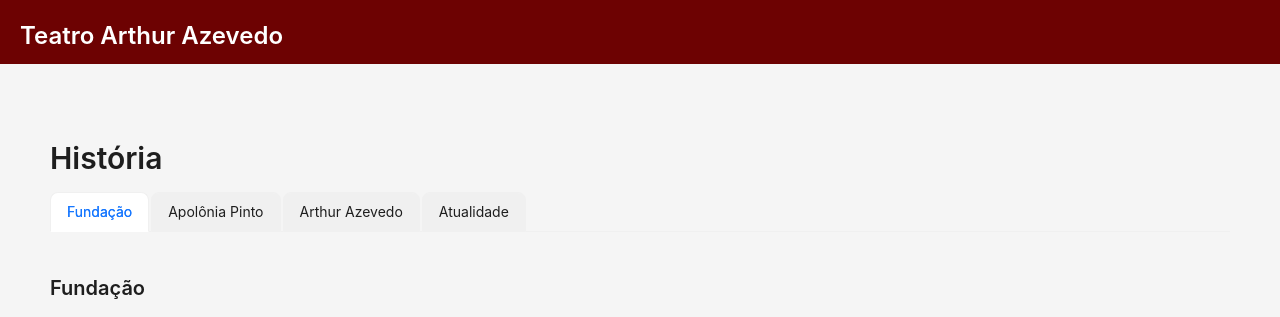
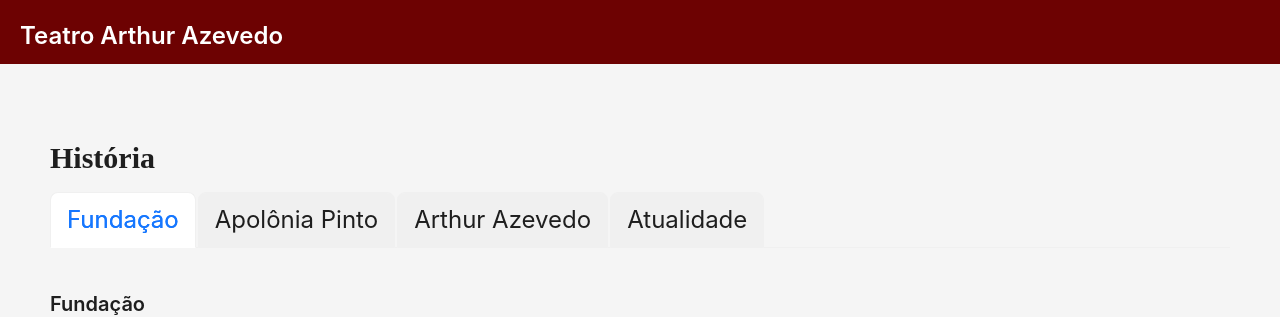
Before and after one commit to lucyfurt/SITE-TEATRO-ARTHUR-AZEVEDO-REACT-JAVASCRIPT, a React (Create React App) app: page /teatro in a window 1280 px wide. Shown: the top 317 px of the page. Built offline with nearby package versions, Linux system fonts and the light colour scheme.

Commit message:
updated history fonts-size

```diff
--- a/src/App.css
+++ b/src/App.css
@@ -43,11 +43,11 @@ h1 {
 }
 
 h2 {
-  font-family: 'Noto Serif Ottoman Siyaq', serif;
+  font-family: 'Noto Serif Ottoman Siyaq', sans-serif;
 }
 
 h3 {
-  font-family: 'Noto Serif Ottoman Siyaq', serif;
+  font-family: 'Noto Serif Ottoman Siyaq', sans-serif;
 }
 p {
   font-family: 'Noto Serif Ottoman Siyaq', sans-serif;
--- /dev/null
+++ b/src/Pages/Historia.css
@@ -0,0 +1,3 @@
+.ant-tabs-tab{
+    font-size: 24px !important
+}
--- a/src/Pages/Historia.js
+++ b/src/Pages/Historia.js
@@ -1,10 +1,10 @@
 import React from 'react';
 import { Layout, Typography, Tabs, Carousel } from 'antd';
+import './Historia.css'
 
 const { Content, Header, Footer } = Layout;
 const { Title } = Typography;
 const { TabPane } = Tabs;
-
 function Historia() {
 return (
 <Layout>
@@ -14,9 +14,9 @@ return (
 </Title>
 </Header>
 <Content style={{ padding: '50px' }}>
-<Title level={2}>História</Title>
+<Title style={{fontFamily: 'Noto Serif Ottoman Siyaq' }} level={2}>História</Title>
 <Tabs defaultActiveKey="1" type="card">
-<TabPane tab="Fundação" key="1">
+<TabPane tab="Fundação" key="1" style={{ fontSize:'24px' }}>
 <Title level={4}>Fundação</Title>
 <p>No ano de 1815, dois comerciantes portugueses desejavam ter um teatro em São Luís, no Maranhão, que fosse semelhante aos da Europa. Apesar das dificuldades enfrentadas, eles construíram o Teatro União, inaugurado em 1817. O teatro foi posteriormente renomeado para Teatro São Luiz e, mais tarde, recebeu o nome de Teatro Arthur Azevedo em homenagem a um importante teatrólogo maranhense. O local passou por crises, funcionou como cinema e foi restaurado várias vezes. Hoje, é considerado um dos principais teatros históricos do Brasil, sendo palco de diversas apresentações artísticas e eventos culturais. Sua arquitetura neoclássica e sua relevância cultural o tornam um símbolo da arte no Maranhão.</p>
 <Carousel autoplay>
```
